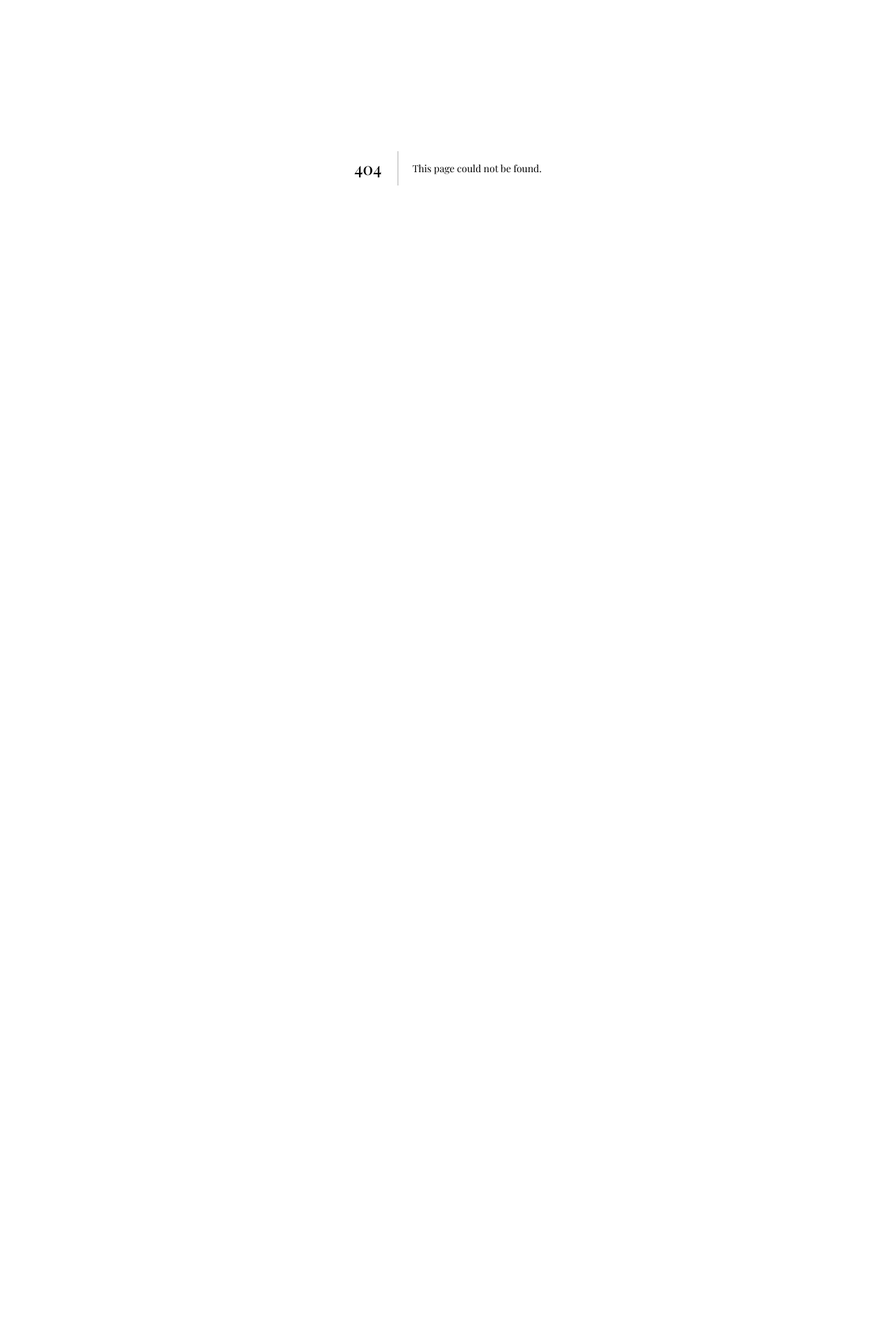
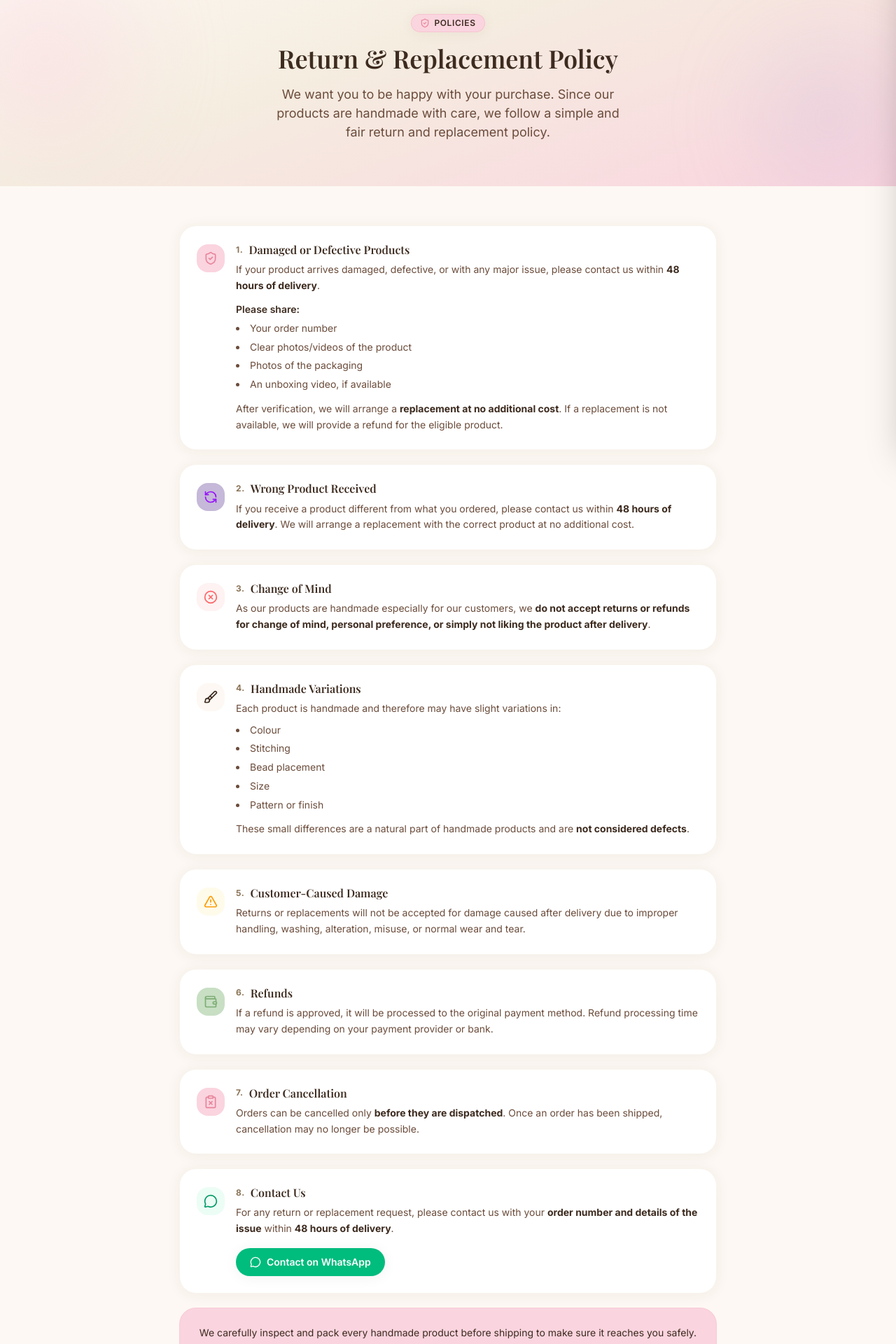
Before and after one commit to Kkanishka24/pooja-handmade-art, a Next.js app: page /returns in a window 1280 px wide. Before the commit this address had no page. Shown: the part 160-2080 px from the top of the page at 70% size. Before the commit the page ends 800 px from the top, so only its background shows below. Built offline with nearby package versions, Linux system fonts and the light colour scheme; no server answers; a web font is replaced by a local one.

Commit message:
Add return policy page & simplify order tracking page
- Add full Return & Replacement Policy page at /returns
- Remove order search form from order tracking; show WhatsApp tracking info only

```diff
--- /dev/null
+++ b/app/(shop)/returns/page.tsx
@@ -0,0 +1,249 @@
+import {
+  ShieldCheck,
+  PackageX,
+  RefreshCcw,
+  XCircle,
+  Brush,
+  AlertTriangle,
+  Wallet,
+  ClipboardX,
+  MessageCircle,
+} from "lucide-react";
+
+const sections = [
+  {
+    icon: ShieldCheck,
+    number: "1",
+    title: "Damaged or Defective Products",
+    color: "bg-brand-pink-light",
+    iconColor: "text-brand-pink-dark",
+    content: (
+      <>
+        <p className="text-brand-brown-light text-sm leading-relaxed">
+          If your product arrives damaged, defective, or with any major issue,
+          please contact us within{" "}
+          <strong className="text-brand-brown">48 hours of delivery</strong>.
+        </p>
+        <p className="text-brand-brown text-sm font-semibold mt-3 mb-1.5">
+          Please share:
+        </p>
+        <ul className="list-disc list-inside text-brand-brown-light text-sm space-y-1 leading-relaxed">
+          <li>Your order number</li>
+          <li>Clear photos/videos of the product</li>
+          <li>Photos of the packaging</li>
+          <li>An unboxing video, if available</li>
+        </ul>
+        <p className="text-brand-brown-light text-sm leading-relaxed mt-3">
+          After verification, we will arrange a{" "}
+          <strong className="text-brand-brown">
+            replacement at no additional cost
+          </strong>
+          . If a replacement is not available, we will provide a refund for the
+          eligible product.
+        </p>
+      </>
+    ),
+  },
+  {
+    icon: RefreshCcw,
+    number: "2",
+    title: "Wrong Product Received",
+    color: "bg-brand-lavender",
+    iconColor: "text-purple-600",
+    content: (
+      <p className="text-brand-brown-light text-sm leading-relaxed">
+        If you receive a product different from what you ordered, please contact
+        us within{" "}
+        <strong className="text-brand-brown">48 hours of delivery</strong>. We
+        will arrange a replacement with the correct product at no additional
+        cost.
+      </p>
+    ),
+  },
+  {
+    icon: XCircle,
+    number: "3",
+    title: "Change of Mind",
+    color: "bg-red-50",
+    iconColor: "text-red-400",
+    content: (
+      <p className="text-brand-brown-light text-sm leading-relaxed">
+        As our products are handmade especially for our customers, we{" "}
+        <strong className="text-brand-brown">
+          do not accept returns or refunds for change of mind, personal
+          preference, or simply not liking the product after delivery
+        </strong>
+        .
+      </p>
+    ),
+  },
+  {
+    icon: Brush,
+    number: "4",
+    title: "Handmade Variations",
+    color: "bg-brand-cream",
+    iconColor: "text-brand-brown",
+    content: (
+      <>
+        <p className="text-brand-brown-light text-sm leading-relaxed">
+          Each product is handmade and therefore may have slight variations in:
+        </p>
+        <ul className="list-disc list-inside text-brand-brown-light text-sm space-y-1 mt-2 leading-relaxed">
+          <li>Colour</li>
+          <li>Stitching</li>
+          <li>Bead placement</li>
+          <li>Size</li>
+          <li>Pattern or finish</li>
+        </ul>
+        <p className="text-brand-brown-light text-sm leading-relaxed mt-3">
+          These small differences are a natural part of handmade products and
+          are{" "}
+          <strong className="text-brand-brown">not considered defects</strong>.
+        </p>
+      </>
+    ),
+  },
+  {
+    icon: AlertTriangle,
+    number: "5",
+    title: "Customer-Caused Damage",
+    color: "bg-amber-50",
+    iconColor: "text-amber-500",
+    content: (
+      <p className="text-brand-brown-light text-sm leading-relaxed">
+        Returns or replacements will not be accepted for damage caused after
+        delivery due to improper handling, washing, alteration, misuse, or
+        normal wear and tear.
+      </p>
+    ),
+  },
+  {
+    icon: Wallet,
+    number: "6",
+    title: "Refunds",
+    color: "bg-brand-green-light",
+    iconColor: "text-brand-green-dark",
+    content: (
+      <p className="text-brand-brown-light text-sm leading-relaxed">
+        If a refund is approved, it will be processed to the original payment
+        method. Refund processing time may vary depending on your payment
+        provider or bank.
+      </p>
+    ),
+  },
+  {
+    icon: ClipboardX,
+    number: "7",
+    title: "Order Cancellation",
+    color: "bg-brand-pink-light",
+    iconColor: "text-brand-pink-dark",
+    content: (
+      <p className="text-brand-brown-light text-sm leading-relaxed">
+        Orders can be cancelled only{" "}
+        <strong className="text-brand-brown">before they are dispatched</strong>
+        . Once an order has been shipped, cancellation may no longer be
+        possible.
+      </p>
+    ),
+  },
+  {
+    icon: MessageCircle,
+    number: "8",
+    title: "Contact Us",
+    color: "bg-emerald-50",
+    iconColor: "text-emerald-600",
+    content: (
+      <>
+        <p className="text-brand-brown-light text-sm leading-relaxed">
+          For any return or replacement request, please contact us with your{" "}
+          <strong className="text-brand-brown">
+            order number and details of the issue
+          </strong>{" "}
+          within <strong className="text-brand-brown">48 hours of delivery</strong>.
+        </p>
+        <a
+          href="https://wa.me/919310261542"
+          target="_blank"
+          rel="noopener noreferrer"
+          className="inline-flex items-center gap-2 mt-4 px-5 py-2.5 rounded-full bg-emerald-500 hover:bg-emerald-600 text-white text-sm font-semibold transition-colors duration-200 shadow-soft"
+        >
+          <MessageCircle className="w-4 h-4" />
+          Contact on WhatsApp
+        </a>
+      </>
+    ),
+  },
+];
+
+export default function ReturnPolicyPage() {
+  return (
+    <div className="bg-brand-cream min-h-screen">
+      {/* Header */}
+      <div className="bg-gradient-hero py-16 text-center relative overflow-hidden">
+        <div className="absolute top-0 -left-16 w-64 h-64 rounded-full bg-brand-pink-light/40 blur-3xl" />
+        <div className="absolute bottom-0 right-0 w-48 h-48 rounded-full bg-brand-lavender/30 blur-3xl" />
+        <div className="container-brand relative z-10">
+          <span className="badge-pink text-xs font-semibold uppercase tracking-wider mb-4 inline-flex items-center gap-1.5 px-3 py-1 shadow-soft">
+            <ShieldCheck className="w-3.5 h-3.5 text-brand-pink-dark" />
+            Policies
+          </span>
+          <h1 className="section-title text-4xl mb-4">
+            Return &amp; Replacement Policy
+          </h1>
+          <p className="section-subtitle max-w-lg mx-auto">
+            We want you to be happy with your purchase. Since our products are
+            handmade with care, we follow a simple and fair return and
+            replacement policy.
+          </p>
+        </div>
+      </div>
+
+      <div className="container-brand py-14">
+        <div className="max-w-3xl mx-auto space-y-5">
+          {sections.map(({ icon: Icon, number, title, color, iconColor, content }) => (
+            <div
+              key={number}
+              className="bg-white rounded-3xl p-6 shadow-soft border border-brand-beige/40"
+            >
+              <div className="flex items-start gap-4">
+                {/* Icon Badge */}
+                <div
+                  className={`w-10 h-10 rounded-2xl ${color} flex items-center justify-center shrink-0 mt-0.5`}
+                >
+                  <Icon className={`w-5 h-5 ${iconColor}`} />
+                </div>
+
+                {/* Content */}
+                <div className="flex-1 min-w-0">
+                  <div className="flex items-center gap-2 mb-2">
+                    <span className="text-xs font-bold text-brand-muted uppercase tracking-wider">
+                      {number}.
+                    </span>
+                    <h2 className="font-display font-bold text-brand-brown text-base">
+                      {title}
+                    </h2>
+                  </div>
+                  {content}
+                </div>
+              </div>
+            </div>
+          ))}
+
+          {/* Footer note */}
+          <div className="bg-brand-pink-light rounded-3xl p-6 text-center border border-brand-pink/20">
+            <p className="text-brand-brown text-sm leading-relaxed">
+              We carefully inspect and pack every handmade product before
+              shipping to make sure it reaches you safely.{" "}
+              <span className="text-brand-pink">♡</span>
+            </p>
+          </div>
+
+          {/* Last updated */}
+          <p className="text-center text-xs text-brand-muted pt-2">
+            Last updated: August 2026
+          </p>
+        </div>
+      </div>
+    </div>
+  );
+}
```
